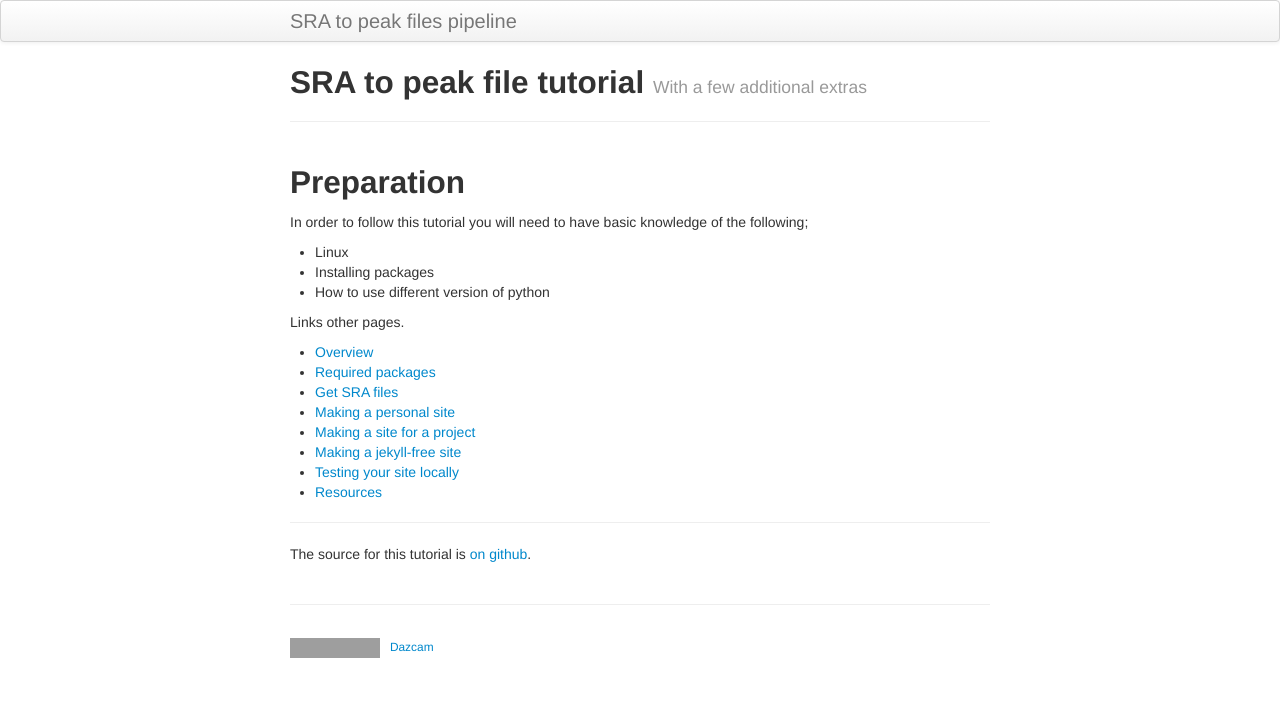
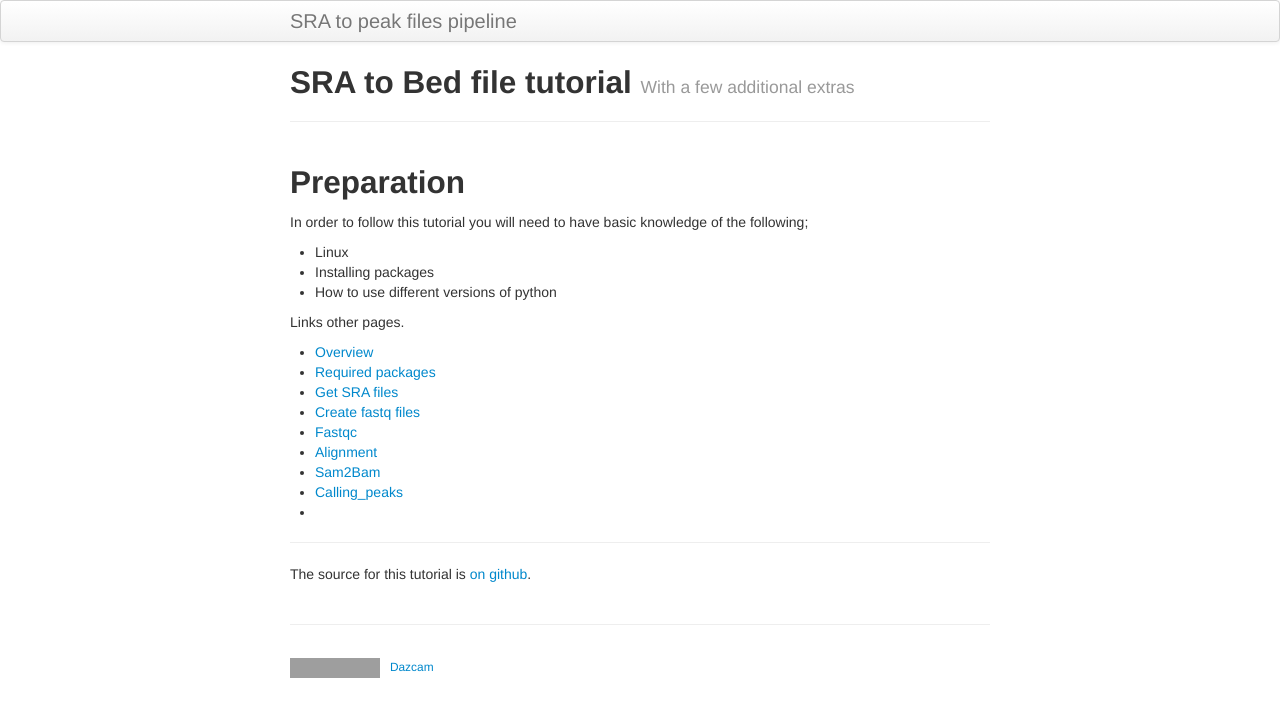
Before and after one commit to Dazcam/Bioinformatics-tutorials, a Jekyll site: the page built from index.md, in a window 1280 px wide. Shown: the top 717 px of the page. Built offline with Jekyll 4.4.1, drawn with Linux system fonts in a browser that asks for light colours; grey boxes are pictures that could not be loaded.

Commit message:
Minor edits

```diff
--- a/index.md
+++ b/index.md
@@ -1,6 +1,6 @@
 ---
 layout: page
-title: SRA to peak file tutorial
+title: SRA to Bed file tutorial
 tagline: With a few additional extras
 description: Basic walkthrough for processing sequencing data
 ---
@@ -11,18 +11,20 @@ In order to follow this tutorial you will need to have basic knowledge of the fo
 
 - Linux
 - Installing packages
-- How to use different version of python
+- How to use different versions of python
 
 Links other pages.
 
 - [Overview](pages/overview.html)
 - [Required packages](pages/required_packages.html)
 - [Get SRA files](pages/get-sra.html)
-- [Making a personal site](pages/user_site.html)
-- [Making a site for a project](pages/project_site.html)
-- [Making a jekyll-free site](pages/nojekyll.html)
-- [Testing your site locally](pages/local_test.html)
-- [Resources](pages/resources.html)
+- [Create fastq files](pages/create_fastq.html)
+- [Fastqc](pages/fastqc.html)
+- [Alignment](pages/alignment.html)
+- [Sam2Bam](pages/sam2bam.html)
+- [Calling_peaks](pages/calling_peaks.html)
+- []()
+
 
 ---
 
```
Also changed, not shown: pages/get-sra.md (+1 -1 lines), 1 other file.
